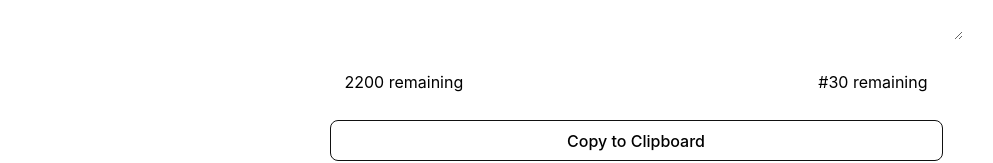
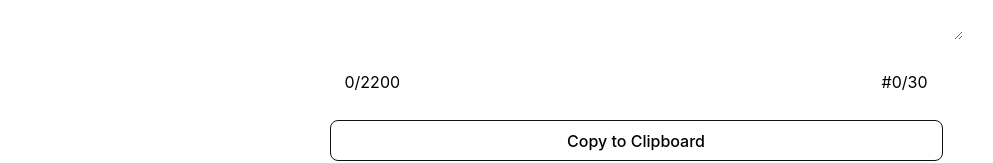
Before and after one commit to distinctmind/captionpalace, a React (Vite) app: page / in a window 1280 px wide. Shown: the part 391-554 px from the top of the page, without its empty margins (4-997 px from the left). Built offline with nearby package versions, Linux system fonts and the light colour scheme.

Commit message:
Small UI changes.

```diff
--- a/src/App.tsx
+++ b/src/App.tsx
@@ -43,13 +43,13 @@ function App() {
           <path fill="currentColor" d="M8,256C8,393,119,504,256,504S504,393,504,256,393,8,256,8,8,119,8,256ZM256,440V72a184,184,0,0,1,0,368Z" transform="translate(-8 -8)"/>
         </svg>
       </button>
-      <div style={{height: 1000, display: 'flex', flexDirection: 'column'}}>
+      <div style={{display: 'flex', flexDirection: 'column'}}>
           <h1 className={theme === 'light' ? 'lightText' : 'darkText'}>Create Art</h1>
         <textarea ref={textAreaRef} defaultValue={''} id='caption' className={theme === 'light' ? 'light' : 'dark'} rows={10} cols={44} onChange={updateTextArea}>
         </textarea>
         <div style={{position: 'relative', margin: 30}}>
-          <span style={{position: 'absolute', left: 5}} className={theme === 'light' ? 'lightText' : 'darkText'}>{2200 - characterCount} remaining</span>
-          <span style={{position: 'absolute', right: 5}} className={theme === 'light' ? 'lightText' : 'darkText'}>#{30 - hashtagCount} remaining</span>
+          <span style={{position: 'absolute', left: 5}} className={theme === 'light' ? 'lightText' : 'darkText'}>{characterCount}/2200 </span>
+          <span style={{position: 'absolute', right: 5}} className={theme === 'light' ? 'lightText' : 'darkText'}>#{hashtagCount}/30</span>
         </div>
         <button className={theme === 'light' ? 'light' : 'dark'} onClick={copyText}>
           Copy to Clipboard
```
